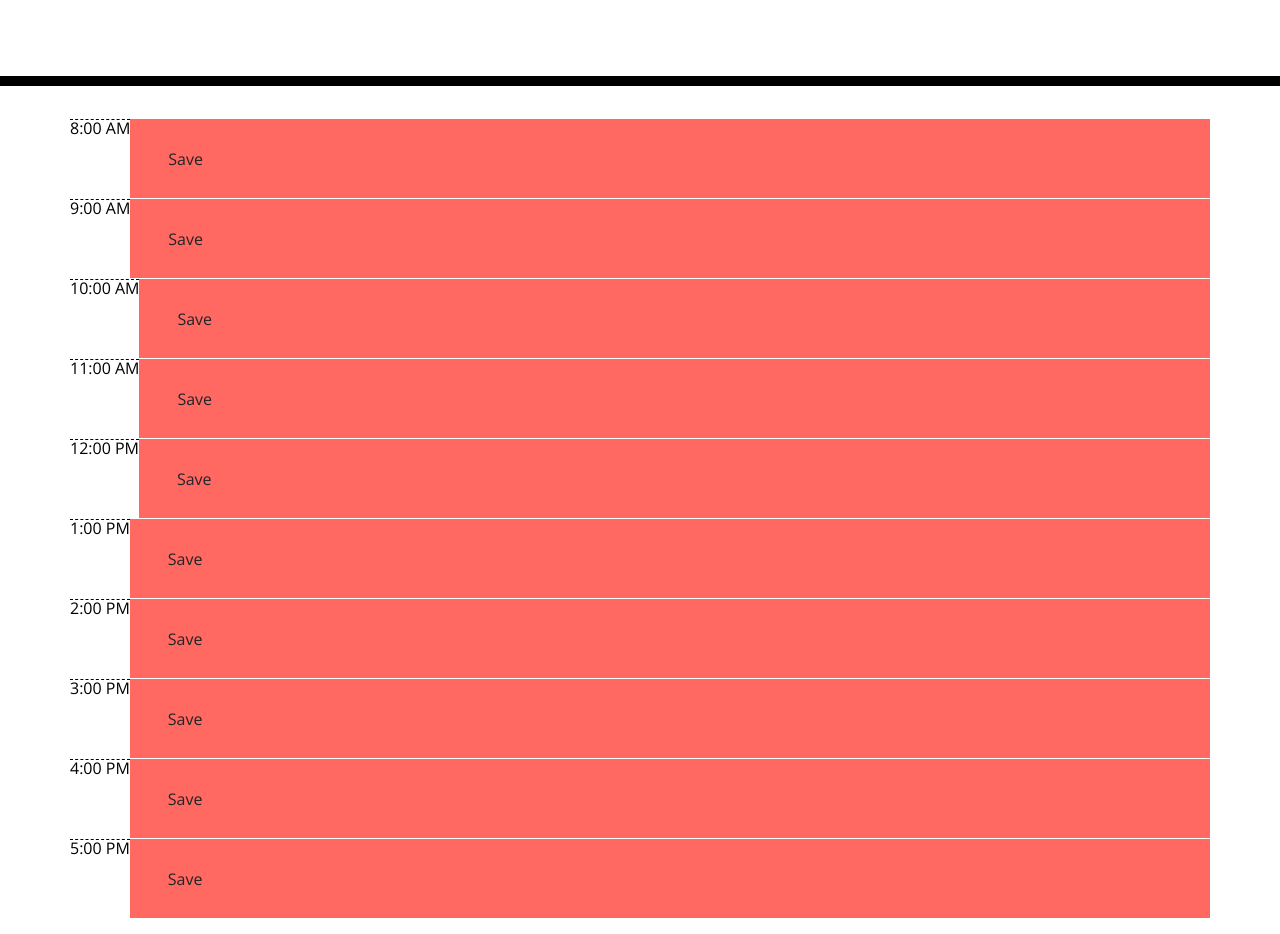
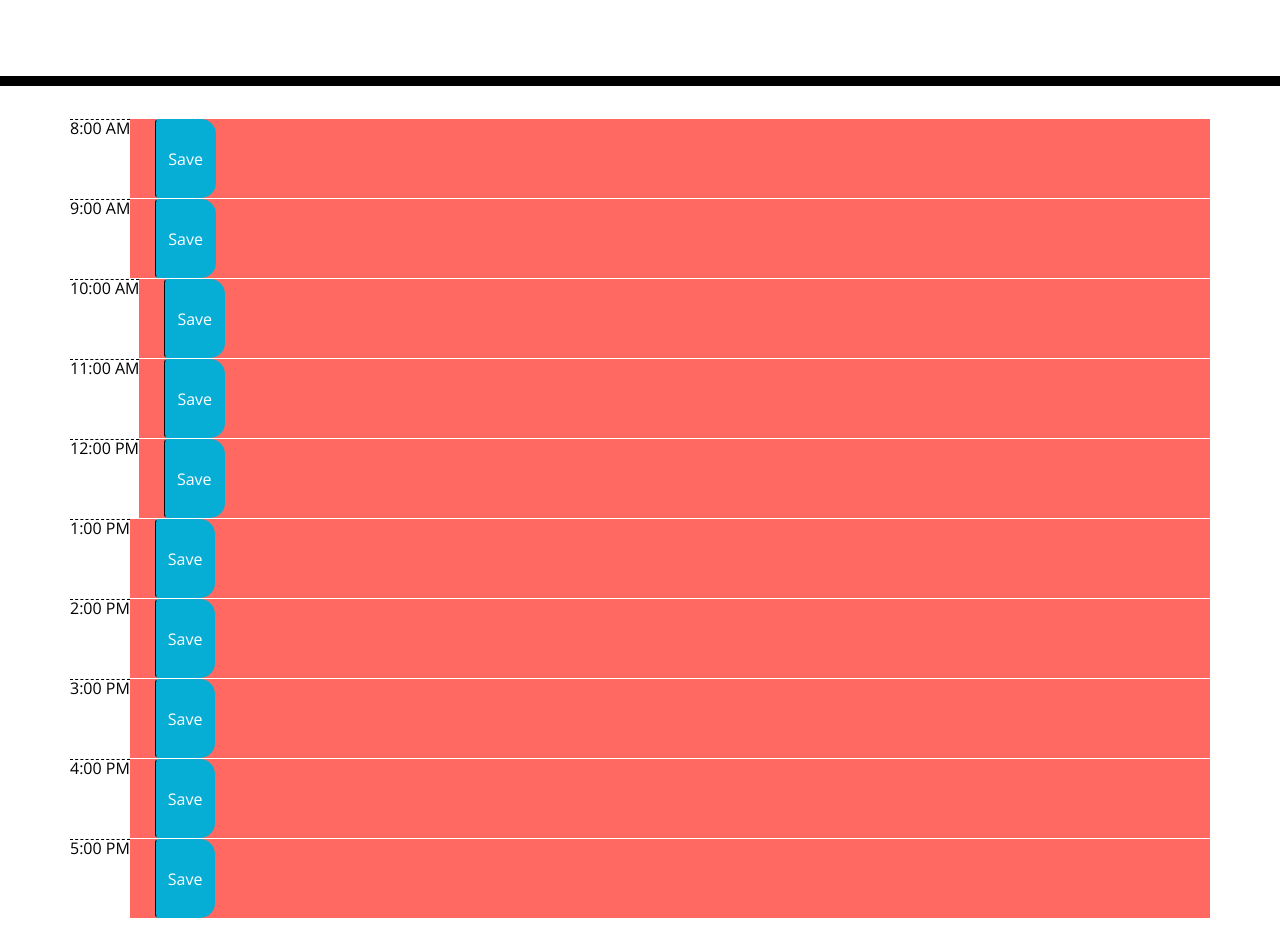
Before and after one commit to JeffThao/daily-planner, a plain HTML site: page index.html in a window 1280 px wide. Shown: the part 182-1116 px from the top of the page. Drawn offline with nearby package versions, Linux system fonts and the light colour scheme.

Commit message:
corrected savebtn to saveBtn.

```diff
--- a/index.html
+++ b/index.html
@@ -24,52 +24,52 @@
     <div class="row"><span class="hour">8:00 AM</span>
       <div class="textarea">
       </div>
-      <button class="btn savebtn justify-content-end">Save</button>
+      <button class="btn saveBtn justify-content-end">Save</button>
     </div>
     <div class="row plan"><span class="hour">9:00 AM</span>
       <div class="textarea">
       </div>
-      <button class="btn savebtn justify-content-end">Save</button>
+      <button class="btn saveBtn justify-content-end">Save</button>
     </div>
     <div class="row plan"><span class="hour">10:00 AM</span>
       <div class="textarea">
       </div>
-      <button class="btn savebtn justify-content-end">Save</button>
+      <button class="btn saveBtn justify-content-end">Save</button>
     </div>
     <div class="row plan"><span class="hour">11:00 AM</span>
       <div class="textarea">
       </div>
-      <button class="btn savebtn justify-content-end">Save</button>
+      <button class="btn saveBtn justify-content-end">Save</button>
     </div>
     <div class="row plan"><span class="hour flex">12:00 PM</span>
       <div class="textarea">
       </div>
-      <button class="btn savebtn justify-content-end">Save</button>
+      <button class="btn saveBtn justify-content-end">Save</button>
     </div>
     <div class="row plan"><span class="hour">1:00 PM</span>
       <div class="textarea">
       </div>
-      <button class="btn savebtn justify-content-end">Save</button>
+      <button class="btn saveBtn justify-content-end">Save</button>
     </div>
     <div class="row plan"><span class="hour">2:00 PM</span>
       <div class="textarea">
       </div>
-      <button class="btn savebtn justify-content-end">Save</button>
+      <button class="btn saveBtn justify-content-end">Save</button>
     </div>
     <div class="row plan"><span class="hour">3:00 PM</span>
       <div class="textarea">
       </div>
-      <button class="btn savebtn justify-content-end">Save</button>
+      <button class="btn saveBtn justify-content-end">Save</button>
     </div>
     <div class="row plan"><span class="hour">4:00 PM</span>
       <div class="textarea">
       </div>
-      <button class="btn savebtn justify-content-end">Save</button>
+      <button class="btn saveBtn justify-content-end">Save</button>
     </div>
     <div class="row plan"><span class="hour">5:00 PM</span>
       <div class="textarea">
       </div>
-      <button class="btn savebtn justify-content-end">Save</button>
+      <button class="btn saveBtn justify-content-end">Save</button>
     </div>
   </div>
 
```
